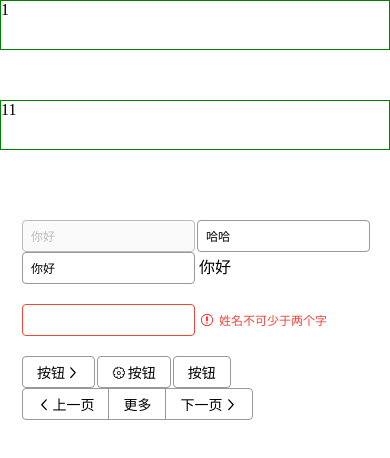
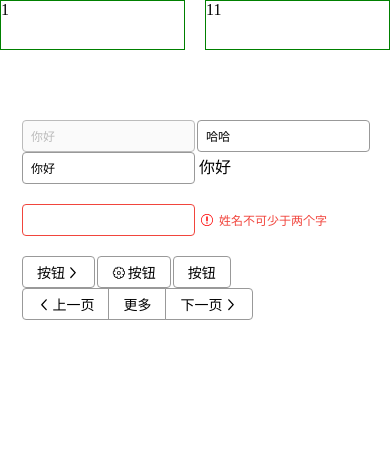
Before and after one commit to Varown/wheel, a Vue app: page /#/ in a window 390 px wide. Shown: the top 458 px of the page. Built offline with nearby package versions, Linux system fonts and the light colour scheme.

Commit message:
默认就是phone样式

```diff
--- a/src/components/List.vue
+++ b/src/components/List.vue
@@ -42,12 +42,11 @@
     },
     computed:{
       colClass () {
-        const  {span, offset, phone, ipad, narrowPc, pc, widePc} = this
-        const phoneClass = []
+        const  {span, offset, ipad, narrowPc, pc, widePc} = this
+
         return [
           span && `col-${span}`,
           offset && `offset-${offset}`,
-          ... (phone && [`col-phone-${phone.span}`]),
           ... (ipad && [`col-ipad-${ipad.span}`]),
           ... (narrowPc && [`col-narrow-pc-${narrowPc.span}`]),
           ... (pc && [`col-pc-${pc.span}`]),
@@ -77,20 +76,6 @@
     @for $n from 1 through 24 {
       &.#{$class-prefix}#{$n} {
         margin-left: ($n / 24) * 100%;
-      }
-    }
-    @media (max-width: 576px) {
-      $class-prefix: col-phone-;
-      @for $n from 1 through 24 {
-        &.#{$class-prefix}#{$n} {
-          width: ($n / 24) * 100%;
-        }
-      }
-      $class-prefix: offset-phone-;
-      @for $n from 1 through 24 {
-        &.#{$class-prefix}#{$n} {
-          margin-left: ($n / 24) * 100%;
-        }
       }
     }
     @media (min-width: 577px) and (max-width: 768px) {
--- a/src/views/Home.vue
+++ b/src/views/Home.vue
@@ -5,8 +5,8 @@
 
 
     <Row gutter="20">
-      <List span="2"
-             :phone="{span:24}"
+      <List
+
              :ipad="{span:8}"
              :narrow-pc="{span:4}"
              :pc="{span:2}"
@@ -14,8 +14,7 @@
       >
         1
       </List>
-      <List span="22"
-             :phone="{span:24}"
+      <List
              :ipad="{span:16}"
              :narrow-pc="{span:20}"
              :pc="{span:22}"
```
